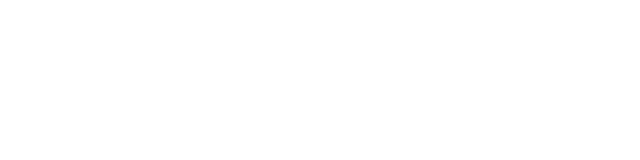
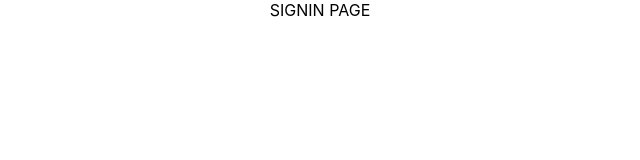
Before and after one commit to Marius-De-Allie/L-Fresh-Branded-Merch-Store---React, a React (Create React App) app: page /signin in a window 1280 px wide. Shown: the top 160 px of the page, without its empty margins (320-960 px from the left). Built offline with nearby package versions, Linux system fonts and the light colour scheme.

Commit message:
Create SignInPage component and add SignIn Route component to App component

```diff
--- a/src/components/App.js
+++ b/src/components/App.js
@@ -1,5 +1,6 @@
 import { Route, Switch } from 'react-router-dom';
 import HomePage from './HomePage';
+import SignInPage from './SignInPage';
 
 import '../App.css';
 
@@ -8,7 +9,7 @@
     <div className="App">
       <Switch>
         <Route exact path="/" component={HomePage} />
-
+        <Route path="/signin" component={SignInPage} />
       </Switch>
     </div>
   );
--- /dev/null
+++ b/src/components/SignInPage.js
@@ -0,0 +1,9 @@
+import React from 'react';
+
+const SignInPage = (props) => (
+  <div>
+    SIGNIN PAGE
+  </div>
+);
+
+export default SignInPage;
```
